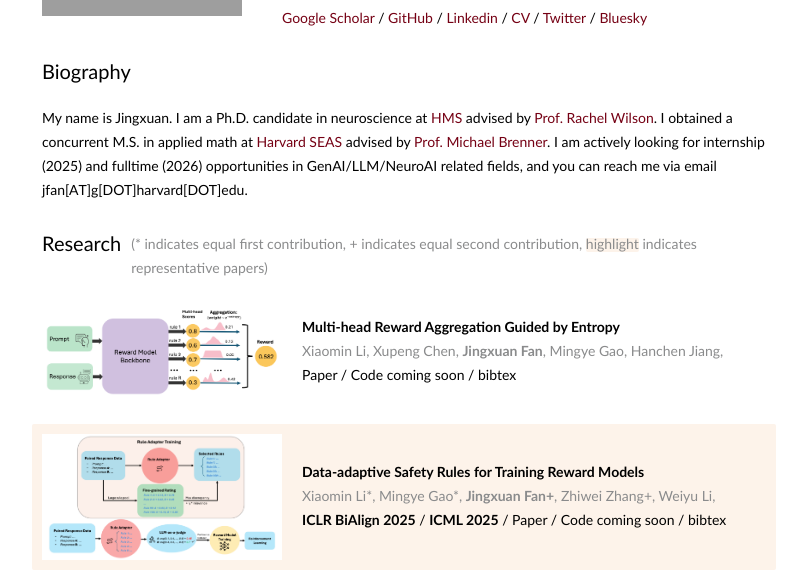
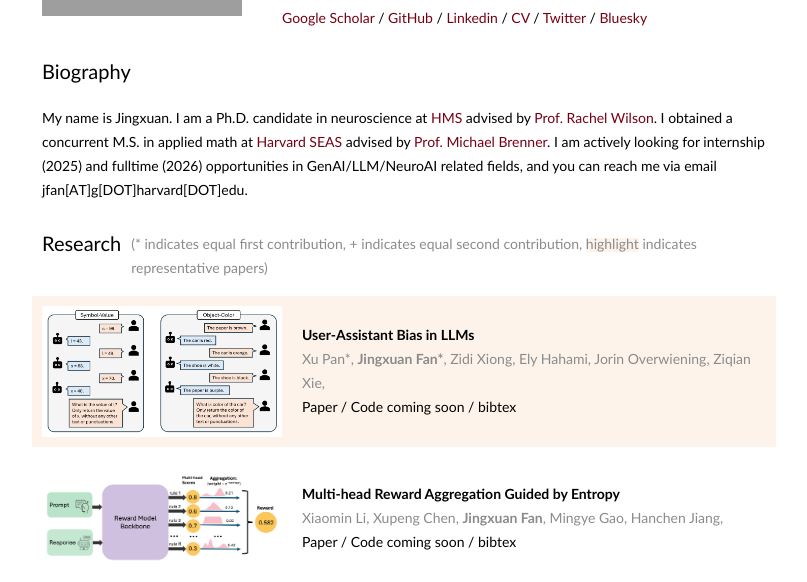
Before and after one commit to jingxuanf0214/jingxuanf0214.github.io, a plain HTML site: page index.html in a window 1280 px wide. Shown: the part 179-761 px from the top of the page, without its empty margins (236-1043 px from the left). Drawn offline with nearby package versions, Linux system fonts and the light colour scheme; grey boxes are pictures that could not be loaded; a script that the page names is missing; some icons are missing.

Commit message:
update publication

```diff
--- a/index.html
+++ b/index.html
@@ -98,6 +98,61 @@
       </div>
 
       <!-- Publication Template -->
+
+      <div class="representative section-item">
+        <div class="row align-items-center">
+          <div class="col-xs-12 col-md-auto col-wrapper">
+            <div class="figure">
+              <!-- TODO: Add publication image -->
+              <a href="https://arxiv.org/abs/2508.15815">
+                <img src="assets/UserAssist/summary.png" alt="[UserAssist]">
+              </a>
+            </div>
+          </div>
+          <div class="col-xs-12 col-md col-wrapper">
+            <div class="title">
+              <!-- TODO: Add publication title and link -->
+              <a href="https://arxiv.org/abs/2508.15815">User-Assistant Bias in LLMs</a>
+            </div>
+            <div class="authors">
+                <a href="https://scholar.google.com/citations?user=y-DixhMAAAAJ&hl=en">Xu Pan*</a>,
+                <me>Jingxuan Fan*</me>,
+                <a href="https://polaris-73.github.io/">Zidi Xiong</a>,
+                <a href="https://scholar.google.com/citations?user=5fXhVkoAAAAJ&hl=en">Ely Hahami</a>,
+                <a href="https://scholar.google.com/citations?user=XDpDiuYAAAAJ&hl=en">Jorin Overwiening</a>,
+                <a href="https://sbmi.uth.edu/faculty-and-staff/ziqian-xie.htm">Ziqian Xie</a>,
+            </div>
+            <div class="link">
+              <!-- TODO: Add publication venue and links -->
+              <!-- <span class="venue"><a href="https://bialign-workshop.github.io/#/">ICLR BiAlign 2025</a></span> /
+              <span class="venue"><a href="https://icml.cc/">ICML 2025</a></span> / -->
+              <a href="https://arxiv.org/abs/2508.15815">Paper</a> /
+              Code coming soon /
+              <a data-bs-toggle="collapse" href="#bibtex-rule" onclick="return false">bibtex</a>
+            </div>
+          </div>
+        </div>
+
+        <div class="collapse" id="bibtex-rule">
+          <div class="row align-items-center">
+            <div class="col col-wrapper">
+              <pre class="snippet">
+<!-- TODO: Add publication bibtex -->
+<code>@misc{pan2025userassistantbiasllms,
+  title={User-Assistant Bias in LLMs},
+  author={Xu Pan and Jingxuan Fan and Zidi Xiong and Ely Hahami and Jorin Overwiening and Ziqian Xie},
+  year={2025},
+  eprint={2508.15815},
+  archivePrefix={arXiv},
+  primaryClass={cs.CL},
+  url={https://arxiv.org/abs/2508.15815},
+}</code></pre>
+            </div>
+          </div>
+        </div>
+      </div>
+
+
       <div class="section-item">
         <div class="row align-items-center">
           <div class="col-xs-12 col-md-auto col-wrapper">
```
Also changed, not shown: assets/UserAssist/summary.png (added), 1 other file.
